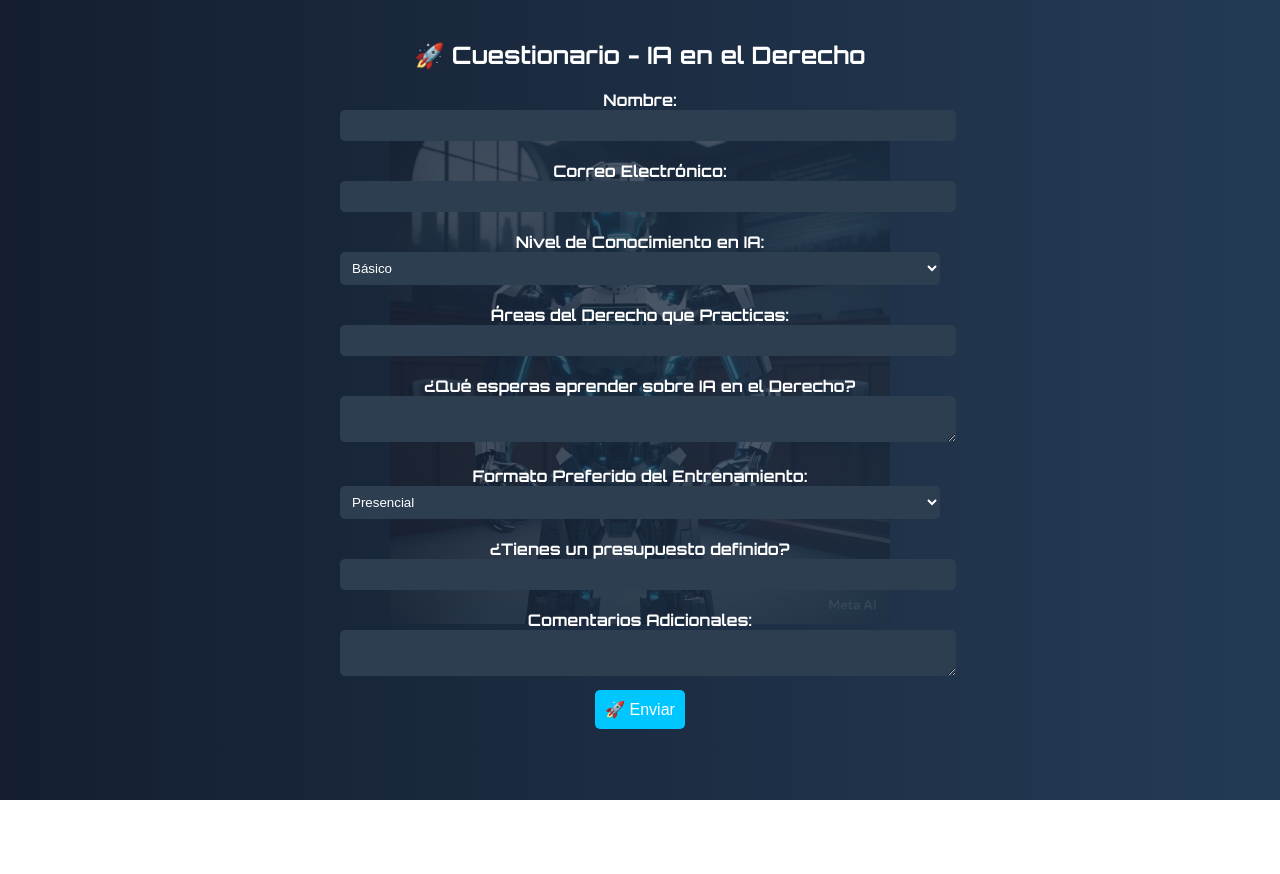
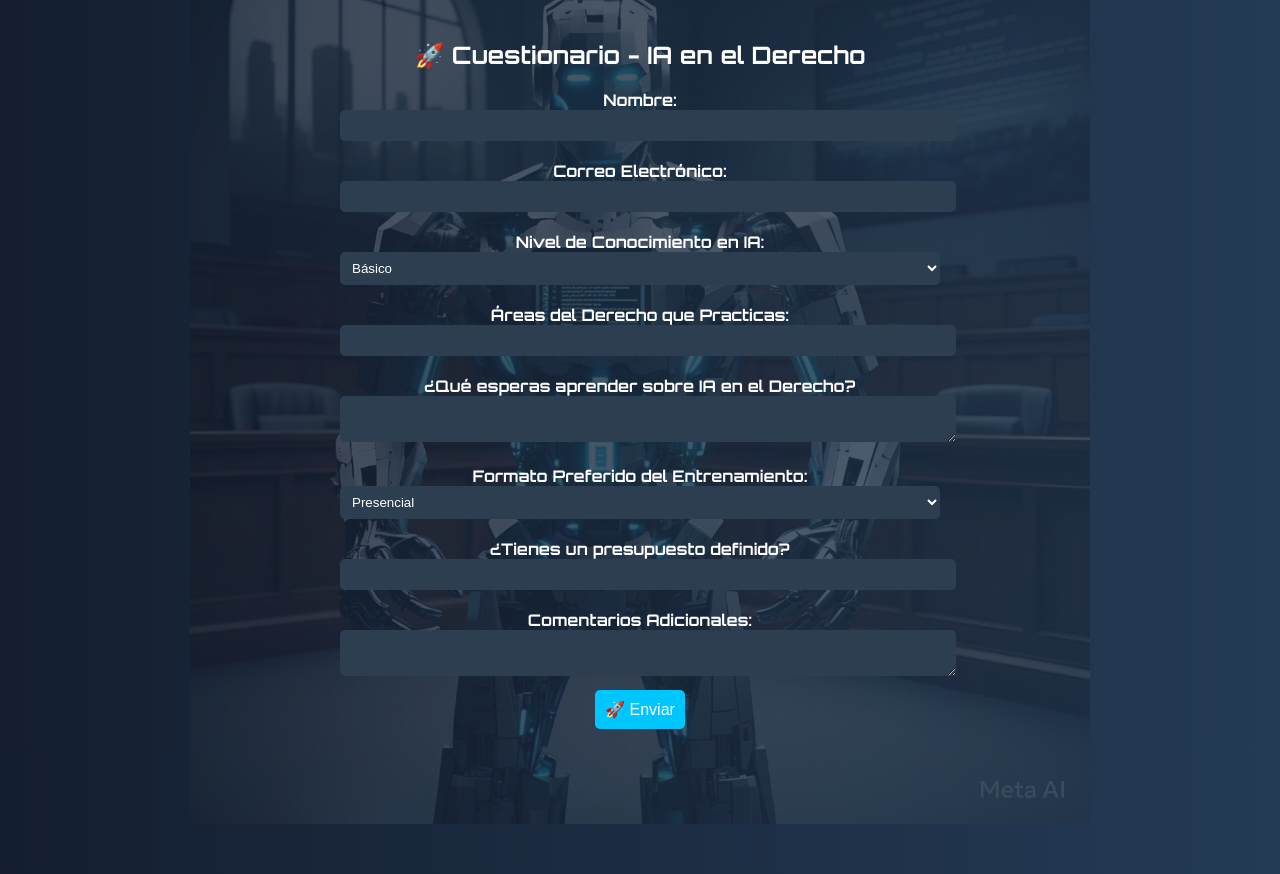
Before and after one commit to HauseFelipe/cuestionario-ia-abogados, a plain HTML site: page index.html in a window 1280 px wide. Before the commit the page ends 800 px from the top, so only its background shows below. Drawn offline with Linux system fonts and the light colour scheme.

Commit message:
index.html

```diff
--- a/index.html
+++ b/index.html
@@ -50,8 +50,8 @@
             top: 50%;
             left: 50%;
             transform: translate(-50%, -50%);
-            width: 500px;
-            height: 600px;
+            width: 900px;
+            height: 1000px;
             background: url('https://github.com/HauseFelipe/cuestionario-ia-abogados/blob/main/WhatsApp%20Image%202025-01-30%20at%2012.45.42%20PM.jpeg?raw=true') no-repeat center center;
             background-size: contain;
             opacity: 0.2;
```
